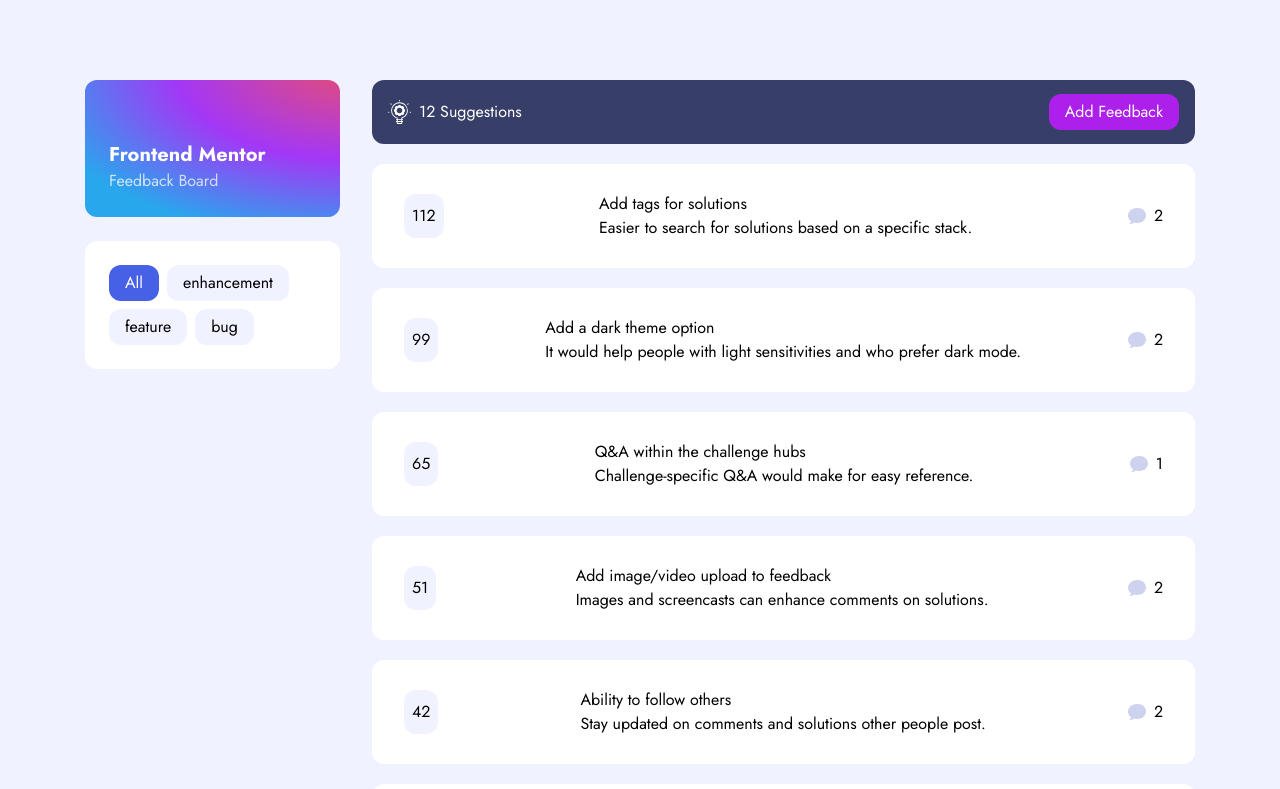
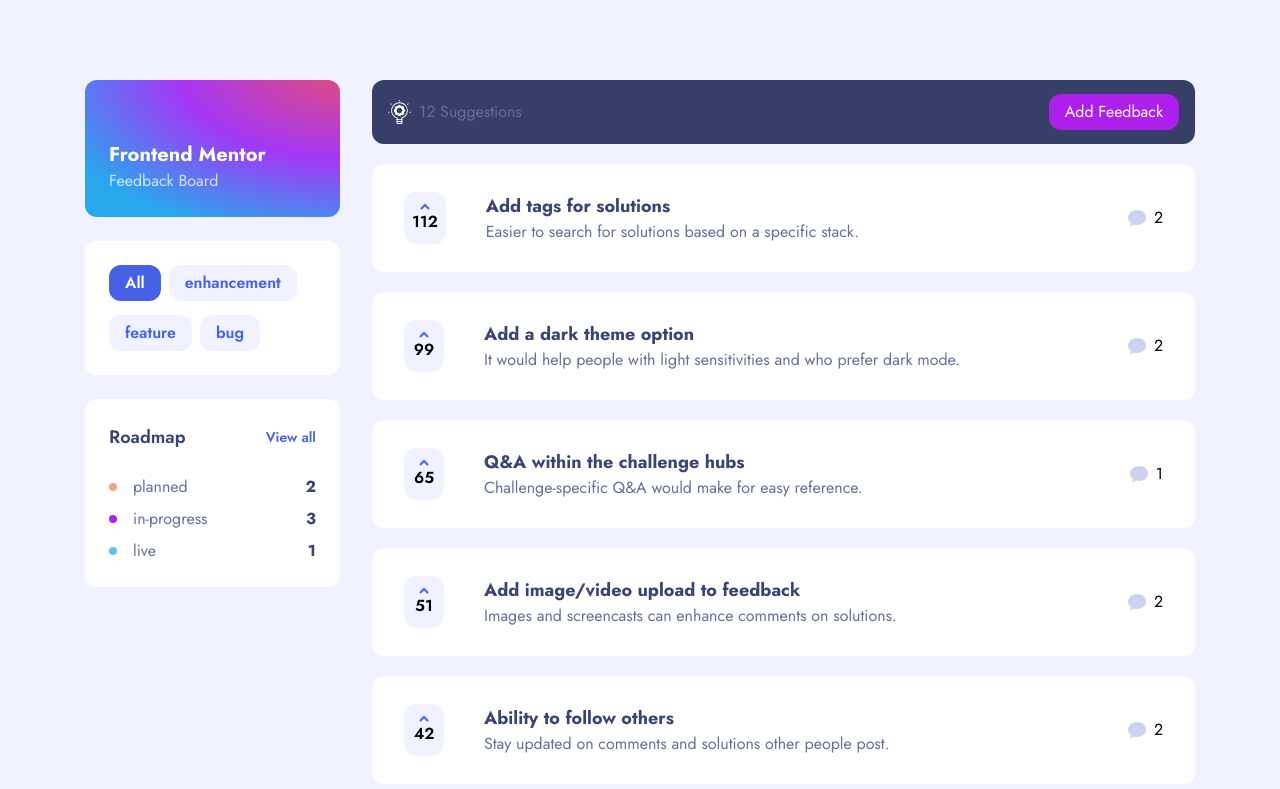
Before and after one commit to jakealistairwood/frontendmentor-product-feedback, a React (Vite) app: page / in a window 1280 px wide. Shown: the top 789 px of the page. Built offline with nearby package versions, Linux system fonts and the light colour scheme.

Commit message:
added roadmap block and functionality

```diff
--- a/src/components/elements/FeedbackFilters/FeedbackFilters.jsx
+++ b/src/components/elements/FeedbackFilters/FeedbackFilters.jsx
@@ -2,12 +2,12 @@
 import Button from "../../globals/Button/Button"
 
 const FeedbackFilters = ({ filters }) => {
-    return <ul className="feedback-filters rounded-xl p-6 bg-white flex flex-wrap gap-2">
+    return <ul className="feedback-filters rounded-xl p-6 bg-white flex flex-wrap gap-y-3.5 gap-x-2">
         <li className="">
             <Button label={"All"} isLink={false} classNames={"btn-filter btn-filter--active text-white"} />
         </li>
         {filters.map(filter => {
-            return <li className="">
+            return <li key={uuid()} className="">
                 <Button label={filter} isLink={false} classNames={"btn-filter"} />
             </li>
         })}
--- /dev/null
+++ b/src/components/elements/Roadmap/Roadmap.jsx
@@ -0,0 +1,21 @@
+const Roadmap = ({ statuses }) => {
+    return <div className="roadmap bg-white rounded-xl p-6 flex flex-col gap-6">
+        <div className="flex justify-between items-center">
+            <h3 className="text-lg font-semibold">Roadmap</h3>
+            <a className="text-secondary-purple font-semibold text-sm" href="">View all</a>
+        </div>
+        <ul className="flex flex-col gap-2">
+            {statuses.map(status => {
+                return <li className="flex justify-between items-center">
+                    <div className="flex items-center gap-4">
+                        <div className={`w-[8px] h-[8px] rounded-full indicator-${status.updateLabel}`}></div>
+                        <p className="text-paler-navy">{status.updateLabel}</p>
+                    </div>
+                    <p className="font-bold text-mid-navy">{status.numberOfUpdates}</p>
+                </li>
+            })}
+        </ul>
+    </div>
+}
+
+export default Roadmap
--- a/src/components/elements/SuggestionCard/SuggestionCard.jsx
+++ b/src/components/elements/SuggestionCard/SuggestionCard.jsx
@@ -1,19 +1,20 @@
 import { ReactComponent as CommentsIcon } from "../../../assets/images/shared/icon-comments.svg"
+import { ReactComponent as ArrowUpIcon } from "../../../assets/images/shared/icon-arrow-up.svg"
 import Button from "../../globals/Button/Button";
 
 const SuggestionCard = ({ suggestion }) => {
 
     const { title, description, comments } = suggestion;
 
-    console.log(suggestion);
-
     return <div className="suggestion-card bg-white px-8 py-7 rounded-xl flex justify-between items-center">
-        <Button isLink={false} label={suggestion.upvotes} classNames={"btn-upvote"} />
-        <div className="suggestion-card__body">
-            <h3>{title}</h3>
-            <p>{description}</p>
+        <div className="flex gap-10">
+            <Button isLink={false} label={suggestion.upvotes} classNames={"btn-upvote"} icon={<ArrowUpIcon />} />
+            <div className="suggestion-card__body">
+                <h3 className="font-bold text-lg">{title}</h3>
+                <p className="text-paler-navy">{description}</p>
+            </div>
         </div>
-        <div className="suggestion-card__comments-indicato flex items-center gap-2">
+        <div className="suggestion-card__comments-indicator flex items-center gap-2">
             <CommentsIcon />
             {comments ? (
                 <span>{comments.length}</span>
--- a/src/components/globals/Button/Button.jsx
+++ b/src/components/globals/Button/Button.jsx
@@ -1,8 +1,13 @@
-const Button = ({ classNames, isLink, label }) => {
+const Button = ({ classNames, isLink, label, icon }) => {
     if(isLink) {
         return <a className={`btn ${classNames}`} href="#">{label}</a>
     } else {
-        return <button className={`btn ${classNames}`}>{label}</button>
+        return <button className={`btn ${classNames}`}>
+            <div className="flex justify-between items-center">
+                {icon && <>{icon}</>}
+                <span>{label}</span>
+            </div>
+        </button>
     }
 }
 
--- a/src/components/globals/Sidebar/Sidebar.jsx
+++ b/src/components/globals/Sidebar/Sidebar.jsx
@@ -1,13 +1,14 @@
 import FeedbackFilters from "../../elements/FeedbackFilters/FeedbackFilters"
-import uuid from "react-uuid"
+import Roadmap from "../../elements/Roadmap/Roadmap"
 
-const Sidebar = ({ suggestionCategories }) => {
+const Sidebar = ({ suggestionCategories, statuses }) => {
     return <aside className="sidebar max-w-[255px] sticky top-0 w-full flex flex-col gap-6">
         <h1 className="feedback-board rounded-xl p-6 flex flex-col justify-end text-white">
            <span className="text-xl font-bold">Frontend Mentor</span>
            <span className="opacity-75">Feedback Board</span>
         </h1>
         <FeedbackFilters filters={suggestionCategories} />
+        <Roadmap statuses={statuses} />
     </aside>
 }
 
--- a/src/index.css
+++ b/src/index.css
@@ -25,6 +25,15 @@
   background: radial-gradient(128.88% 128.88% at 103.9% -10.39%, #E84D70 0%, #A337F6 53.09%, #28A7ED 100%)
 }
 
+h1, h2, h3, h4, h5, h6 {
+  @apply text-mid-navy;
+}
+
+p {
+  @apply text-base;
+  @apply text-paler-navy;
+}
+
 .btn {
   @apply rounded-xl;
   display: flex;
@@ -46,11 +55,23 @@
 .btn-filter,
 .btn-upvote {
   @apply bg-pale-blue;
+  @apply font-semibold;
+}
+
+.btn-secondary,
+.btn-filter {
+  @apply text-secondary-purple;
 }
 
 .btn-upvote {
   @apply py-2.5;
   @apply px-2;
+  min-width: 40px;
+}
+
+.btn-upvote div {
+  display: flex;
+  flex-direction: column;
 }
 
 .btn-filter {
@@ -60,4 +81,17 @@
 
 .btn-filter--active {
   @apply bg-secondary-purple;
+  @apply text-white;
 }
+
+.indicator-planned {
+  @apply bg-sunset-orange;
+}
+
+.indicator-in-progress {
+  @apply bg-primary-purple;
+}
+
+.indicator-live {
+  @apply bg-light-blue;
+}
--- a/src/pages/Dashboard/Dashboard.jsx
+++ b/src/pages/Dashboard/Dashboard.jsx
@@ -11,23 +11,80 @@
 
     const [ suggestions, setSuggestions ] = useState([]);
 
-    const flattenCategories = (array) => {
+    const getCategories = (array) => {
         return [...new Set(array.map(item => {
             return item.category
         }))];
     }
 
-    let categories = flattenCategories(suggestions);
+    // const getStatusUpdates = (array) => {
+    //     return [...new Set(array.map(item => {
+    //         return {
+    //             itemLabel: item.status,
+    //             itemNumber: [item.status].length
+    //         }
+    //     }))]
+    // }
+
+    const getStatusUpdates = (array) => {
+        return [...new Set(array.map(item => {
+            return item.status
+        }))]
+    }
+
+    const removeDuplicates = (array) => {
+        let seen = {};
+        return array.filter(function(item) {
+            return seen.hasOwnProperty(item) ? false : (seen[item] = true);
+        })
+    }
+
+    let categories = getCategories(suggestions);
+
+    let statusUpdatesArr = [];
+
+    let getArrayProperty = (array, property) => array.map(item => item[property]);
+
+    let statusUpdates = getArrayProperty(suggestions, "status");
+    console.log(statusUpdates);
+
+    let cleanedStatusUpdates = statusUpdates.filter(item => item !== "suggestion");
+
+    console.log(cleanedStatusUpdates)
+
+    let removedStatusDuplicates = removeDuplicates(cleanedStatusUpdates);
+    console.log(removedStatusDuplicates);
 
     // let categories = reduceCategories(suggestions);
     // console.log(categories);
 
+    let statusInstances = {};
+
+    cleanedStatusUpdates.forEach(element => {
+        statusInstances[element] = (statusInstances[element] || 0) + 1;
+    })
+
+    console.log(statusInstances);
+
+    let statusInstancesArr = Object.values(statusInstances);
+    console.log(statusInstancesArr);
+
+    let roadmapData = removedStatusDuplicates.map((item, index) => {
+        return {
+            updateLabel: item,
+            numberOfUpdates: statusInstancesArr[index]
+        }
+    })
+
+    console.log(roadmapData);
+
     useEffect(() => {
         setSuggestions([...appData.productRequests])
+        console.log(suggestions)
     }, []);
 
     return <section className="dashboard flex gap-8">
-        <Sidebar suggestionCategories={categories} />
+        <Sidebar suggestionCategories={categories} statuses={roadmapData} />
         <main className="grow flex flex-col gap-5">
             <Navbar noOfSuggestions={suggestions.length} />
             {suggestions.map(suggestion => {
```
